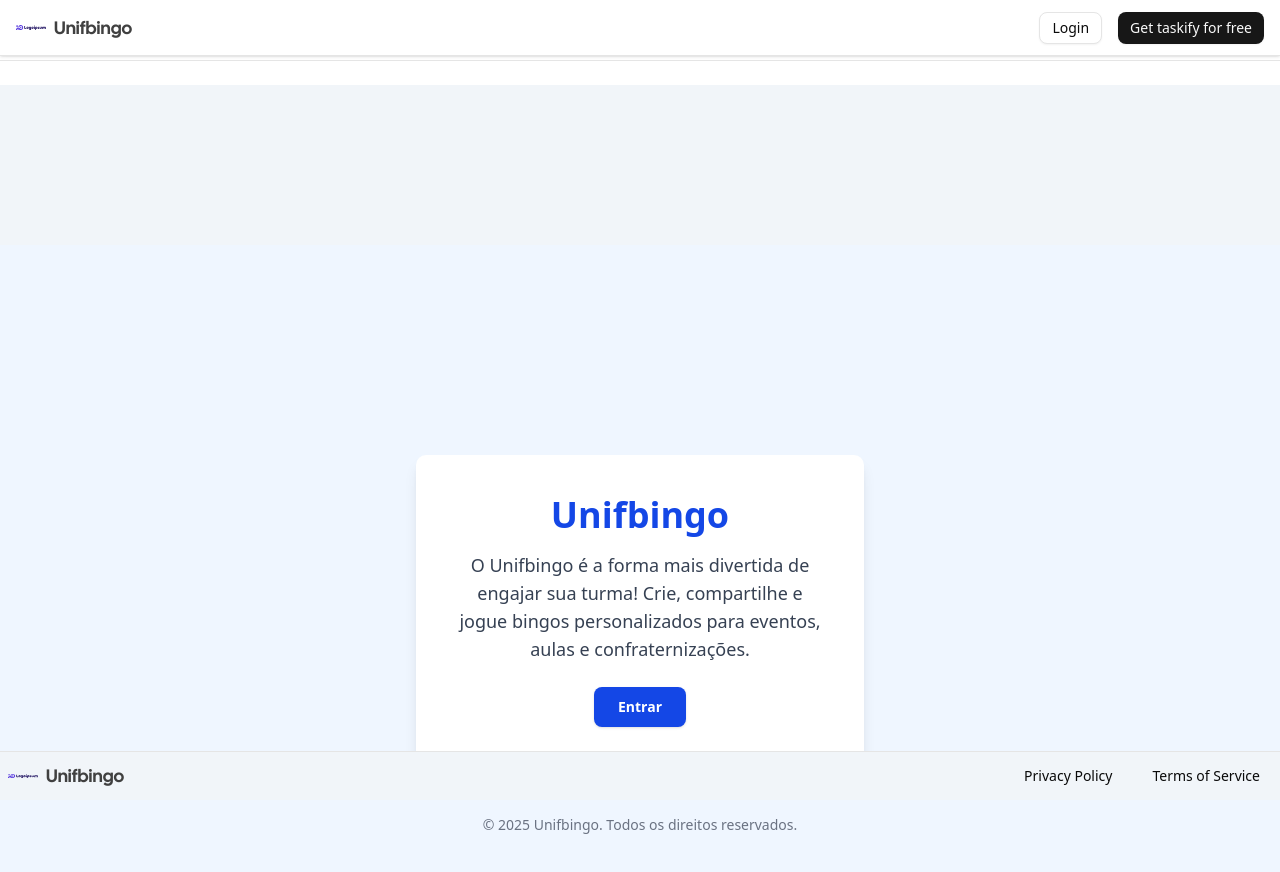
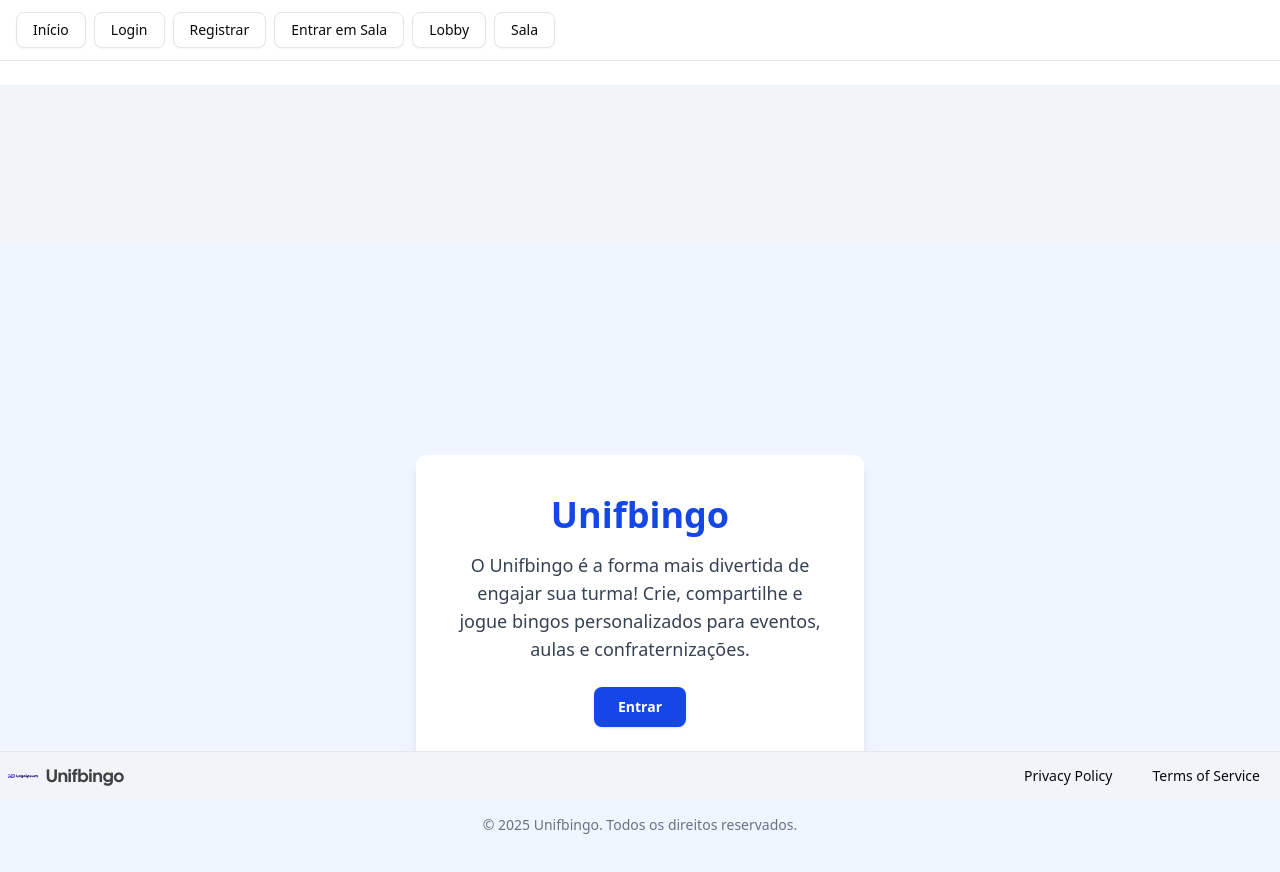
Before and after one commit to PedroBonfim21/unifbingo, a Next.js app: page / in a window 1280 px wide. Shown: the top 872 px of the page. Built offline with nearby package versions, Linux system fonts and the light colour scheme.

Commit message:
feat: remover componente Navbar do layout de marketing

```diff
--- a/app/(landing)/_components/navbar.tsx
+++ /dev/null
@@ -1,25 +0,0 @@
-import { Logo } from "@/components/logo";
-import { Button } from "@/components/ui/button";
-import Link from "next/link";
-
-export const Navbar = () => {
-  return (
-    <div className="fixed top-0 w-full h-14 px-4 border-b shadow-sm bg-white flex items-center">
-      <div className="md:max-w-screen-2xl mx-auto flex items-center w-full justify-between">
-        <Logo />
-        <div className="space-x-4 md:block md:w-auto flex items-center justify-between w-full">
-          <Button size="sm" variant="outline" asChild>
-            <Link href="/sign-in">
-              Login
-            </Link>
-          </Button>
-          <Button size="sm" asChild>
-            <Link href="/sign-up">
-              Get taskify for free
-            </Link>
-          </Button>
-        </div>
-      </div>
-    </div>
-  );
-};
--- a/app/(landing)/layout.tsx
+++ b/app/(landing)/layout.tsx
@@ -1,10 +1,8 @@
 import { Footer } from "./_components/footer";
-import { Navbar } from "./_components/navbar";
 
 const MarketingLayout = ({ children }: { children: React.ReactNode }) => {
   return (
     <div className="h-full bg-slate-100">
-      <Navbar/>
       <main className="pt-40 pb-20 bg-slate-100">
         {children}
       </main>
```
